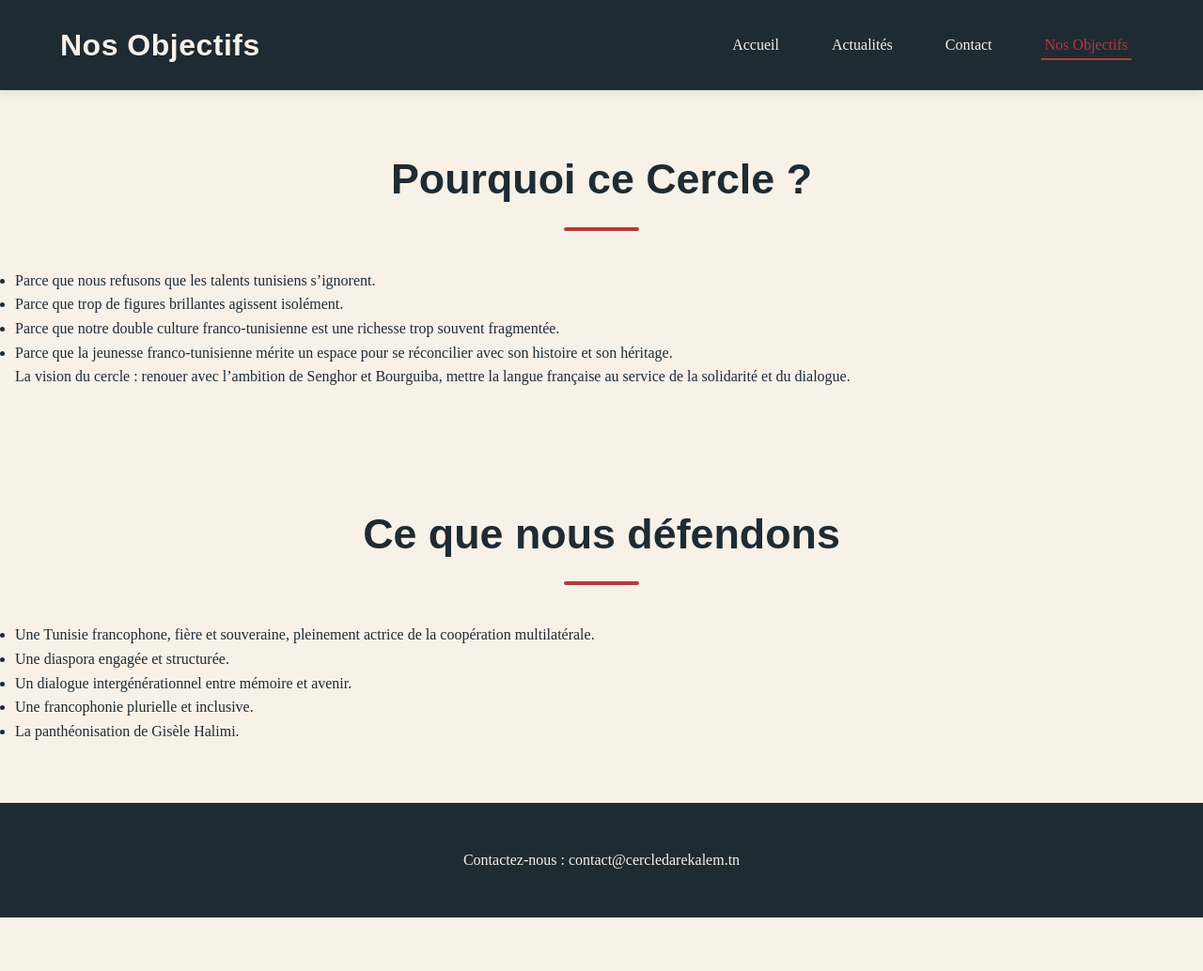
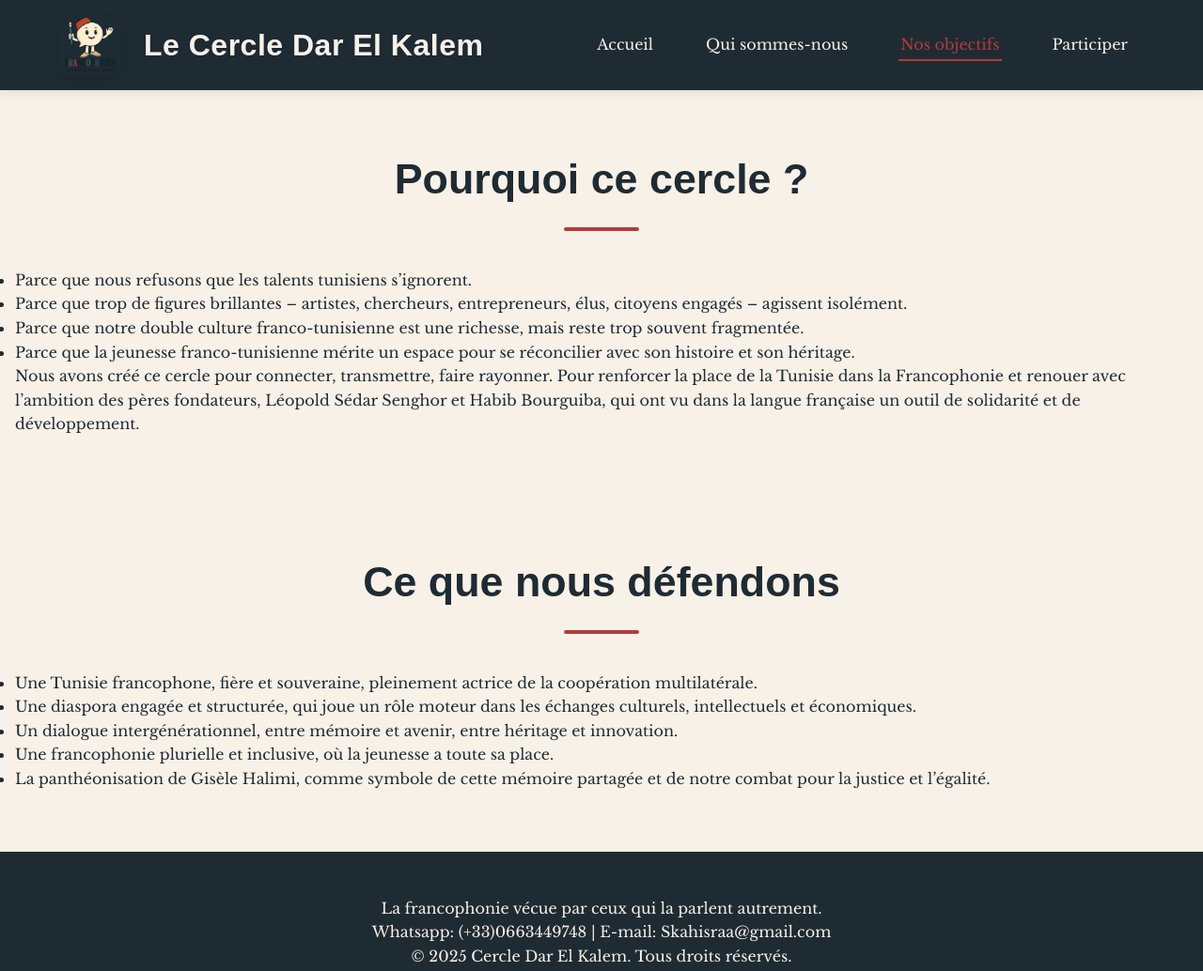
Before and after one commit to IsraaSkh/cercle-dar-el-kalem, a plain HTML site: page objectifs.html in a window 1280 px wide. Shown: the whole page at 94% size. Before the commit the page ends 977 px from the top, so only its background shows below. Drawn offline with nearby package versions, Linux system fonts and the light colour scheme.

Commit message:
Update objectifs.html

```diff
--- a/objectifs.html
+++ b/objectifs.html
@@ -1,57 +1,60 @@
 <!DOCTYPE html>
 <html lang="fr">
 <head>
-    <meta charset="UTF-8">
-    <meta name="viewport" content="width=device-width, initial-scale=1.0">
-    <title>Nos Objectifs</title>
-    <link rel="stylesheet" href="style.css">
+  <meta charset="UTF-8" />
+  <meta name="viewport" content="width=device-width, initial-scale=1.0" />
+  <title>Le Cercle Dar El Kalem - Nos Objectifs</title>
+  <link href="https://fonts.googleapis.com/css2?family=Libre+Baskerville&display=swap" rel="stylesheet">
+  <link rel="stylesheet" href="style.css" />
 </head>
 <body>
-    <!-- Header Section -->
   <header>
     <div class="header-content">
-            <h1>Nos Objectifs</h1>
+      <div class="logo-container">
+        <img src="kalimoun-logo.png" alt="Logo Kalimoun" class="logo">
+        <h1>Le Cercle Dar El Kalem</h1>
+      </div>
       <nav>
         <ul>
           <li><a href="index.html">Accueil</a></li>
-                    <li><a href="actualites.html">Actualités</a></li>
-                    <li><a href="contact.html">Contact</a></li>
-                    <li><a href="objectifs.html" class="active">Nos Objectifs</a></li>
+          <li><a href="presentation.html">Qui sommes-nous</a></li>
+          <li><a href="objectifs.html" class="active">Nos objectifs</a></li>
+          <li><a href="participation.html">Participer</a></li>
         </ul>
       </nav>
     </div>
   </header>
 
-    <!-- Main Content -->
   <main>
-        <!-- Section 1: Pourquoi ce Cercle ? -->
     <section>
-            <h2>Pourquoi ce Cercle ?</h2>
+      <h2>Pourquoi ce cercle ?</h2>
       <ul>
         <li>Parce que nous refusons que les talents tunisiens s’ignorent.</li>
-                <li>Parce que trop de figures brillantes agissent isolément.</li>
-                <li>Parce que notre double culture franco-tunisienne est une richesse trop souvent fragmentée.</li>
+        <li>Parce que trop de figures brillantes – artistes, chercheurs, entrepreneurs, élus, citoyens engagés – agissent isolément.</li>
+        <li>Parce que notre double culture franco-tunisienne est une richesse, mais reste trop souvent fragmentée.</li>
         <li>Parce que la jeunesse franco-tunisienne mérite un espace pour se réconcilier avec son histoire et son héritage.</li>
       </ul>
-            <p>La vision du cercle : renouer avec l’ambition de Senghor et Bourguiba, mettre la langue française au service de la solidarité et du dialogue.</p>
+      <p>
+        Nous avons créé ce cercle pour connecter, transmettre, faire rayonner. Pour renforcer la place de la Tunisie dans la Francophonie et renouer avec l’ambition des pères fondateurs, Léopold Sédar Senghor et Habib Bourguiba, qui ont vu dans la langue française un outil de solidarité et de développement.
+      </p>
     </section>
 
-        <!-- Section 2: Ce que nous défendons -->
     <section>
       <h2>Ce que nous défendons</h2>
       <ul>
         <li>Une Tunisie francophone, fière et souveraine, pleinement actrice de la coopération multilatérale.</li>
-                <li>Une diaspora engagée et structurée.</li>
-                <li>Un dialogue intergénérationnel entre mémoire et avenir.</li>
-                <li>Une francophonie plurielle et inclusive.</li>
-                <li>La panthéonisation de Gisèle Halimi.</li>
+        <li>Une diaspora engagée et structurée, qui joue un rôle moteur dans les échanges culturels, intellectuels et économiques.</li>
+        <li>Un dialogue intergénérationnel, entre mémoire et avenir, entre héritage et innovation.</li>
+        <li>Une francophonie plurielle et inclusive, où la jeunesse a toute sa place.</li>
+        <li>La panthéonisation de Gisèle Halimi, comme symbole de cette mémoire partagée et de notre combat pour la justice et l’égalité.</li>
       </ul>
     </section>
   </main>
 
-    <!-- Footer Section -->
   <footer>
-        <p>Contactez-nous : contact@cercledarekalem.tn</p>
+    <p>La francophonie vécue par ceux qui la parlent autrement.<br>
+    Whatsapp: (+33)0663449748 | E-mail: Skahisraa@gmail.com<br>
+    &copy; 2025 Cercle Dar El Kalem. Tous droits réservés.</p>
   </footer>
 </body>
 </html>
```
Lines whose indentation alone changed are shown as unchanged.
